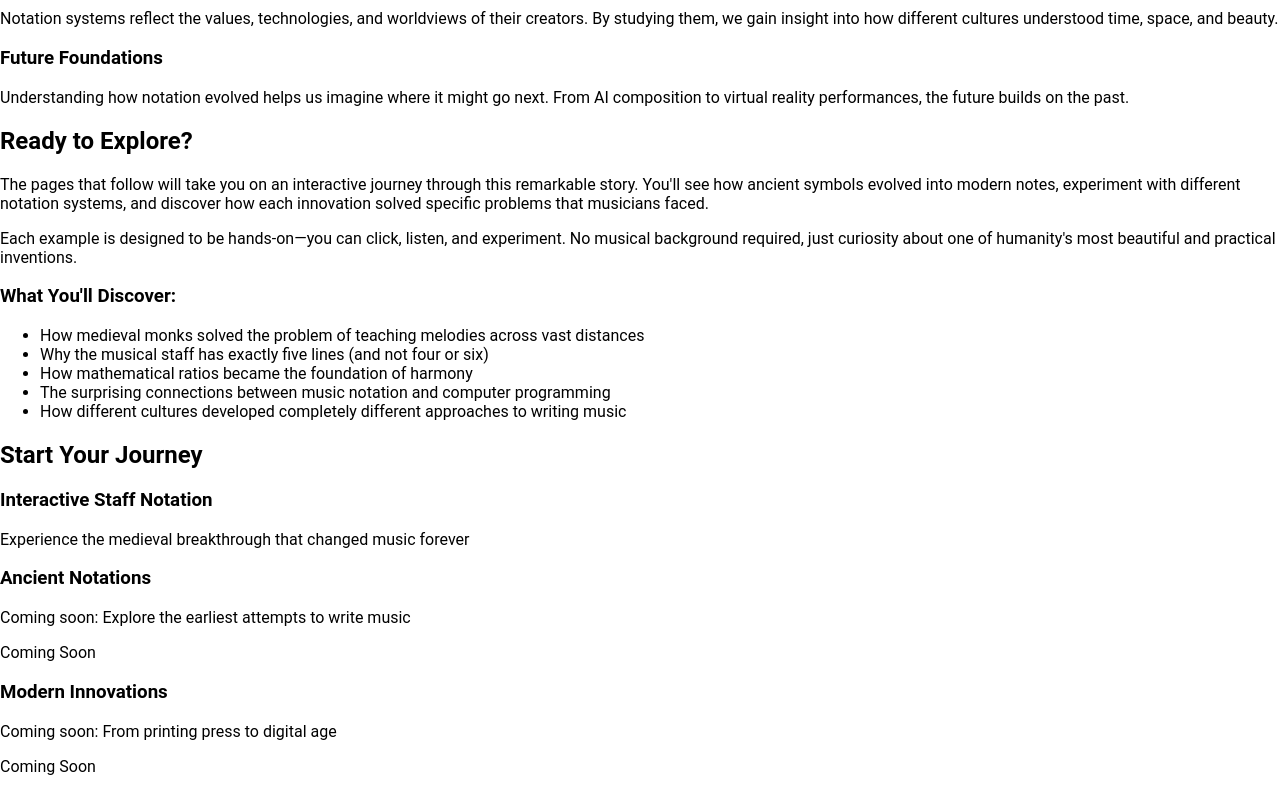
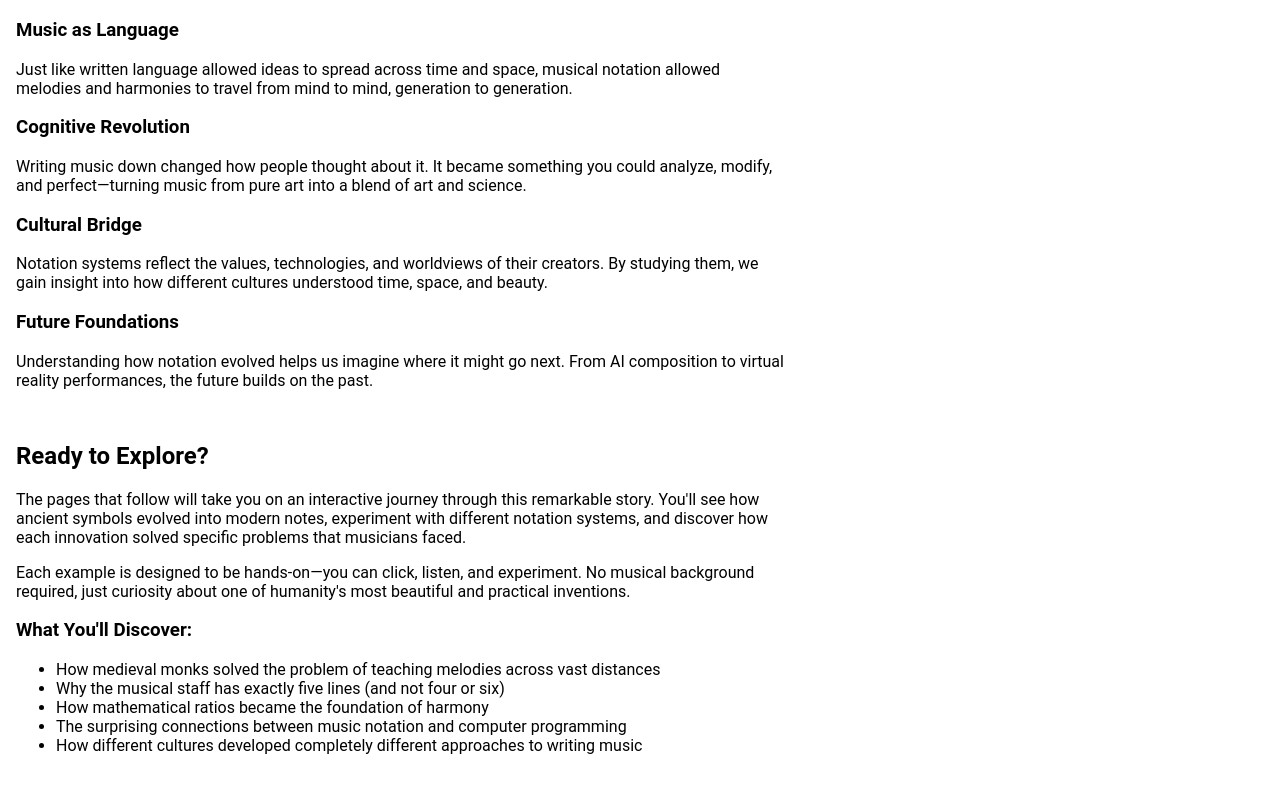
Before and after one commit to JoniBach/music-vis-history, a SvelteKit app: page /examples in a window 1280 px wide. Shown: the part 1367-2154 px from the top of the page. Built offline with nearby package versions, Linux system fonts and the light colour scheme.

Commit message:
fixing the tonnetz so its in the correct order

```diff
--- a/src/routes/examples/+page.svelte
+++ b/src/routes/examples/+page.svelte
@@ -10,7 +10,7 @@
 	/>
 </svelte:head>
 
-<div class="container">
+<div class="content">
 	<header class="hero">
 		<h1>The Story of Written Music</h1>
 		<p class="subtitle">How humanity learned to capture sound on paper</p>
@@ -149,30 +149,86 @@
 		</div>
 	</section>
 
-	<nav class="examples-nav">
-		<h2>Start Your Journey</h2>
-		<div class="nav-grid">
-			<div class="nav-card">
-				<div class="nav-icon"></div>
-				<h3>Interactive Staff Notation</h3>
-				<p>Experience the medieval breakthrough that changed music forever</p>
-				<span class="nav-arrow"></span>
-			</div>
+</div>
 
-			<!-- Future examples can be added here -->
-			<div class="nav-card coming-soon">
-				<div class="nav-icon"></div>
-				<h3>Ancient Notations</h3>
-				<p>Coming soon: Explore the earliest attempts to write music</p>
-				<span class="nav-status">Coming Soon</span>
-			</div>
 
-			<div class="nav-card coming-soon">
-				<div class="nav-icon"></div>
-				<h3>Modern Innovations</h3>
-				<p>Coming soon: From printing press to digital age</p>
-				<span class="nav-status">Coming Soon</span>
-			</div>
-		</div>
-	</nav>
-</div>
+<style>
+	.tonnetz-container {
+		width: 100%;
+		max-width: 1200px;
+		min-width: 320px;
+		margin: 0 auto;
+		padding: 0;
+		box-sizing: border-box;
+	}
+
+	.tonnetz-container svg {
+		width: 100%;
+		height: auto;
+		display: block;
+		border: 1px solid #dee2e6;
+		border-radius: 8px;
+		background: white;
+	}
+
+	.controls {
+		margin: 20px 0;
+		padding: 15px;
+		background: #f8f9fa;
+		border-radius: 8px;
+		border: 1px solid #dee2e6;
+		display: flex;
+		gap: 20px;
+		flex-wrap: wrap;
+		align-items: center;
+	}
+
+	.control-group {
+		display: flex;
+		align-items: center;
+		gap: 8px;
+	}
+
+	.control-group label {
+		font-weight: 500;
+		min-width: 100px;
+	}
+
+	.control-group input[type='range'] {
+		width: 100px;
+	}
+
+	.control-group span {
+		font-weight: bold;
+		min-width: 20px;
+		text-align: center;
+	}
+
+	.content {
+		display: flex;
+		flex-direction: column;
+		justify-content: center;
+		gap: 1rem;
+		max-width: 800px;
+		padding: 1rem;
+	}
+	.harmonic-block {
+		margin: 1.5rem 0;
+	}
+	.harmonic-block p {
+		margin-bottom: 0.5rem;
+	}
+	.timeline {
+		list-style: none;
+		padding-left: 0;
+		margin: 1rem 0;
+	}
+	.timeline li {
+		margin: 0.5rem 0;
+		padding-left: 1rem;
+		border-left: 2px solid #ccc;
+	}
+	.timeline strong {
+		color: #333;
+	}
+</style>
```
